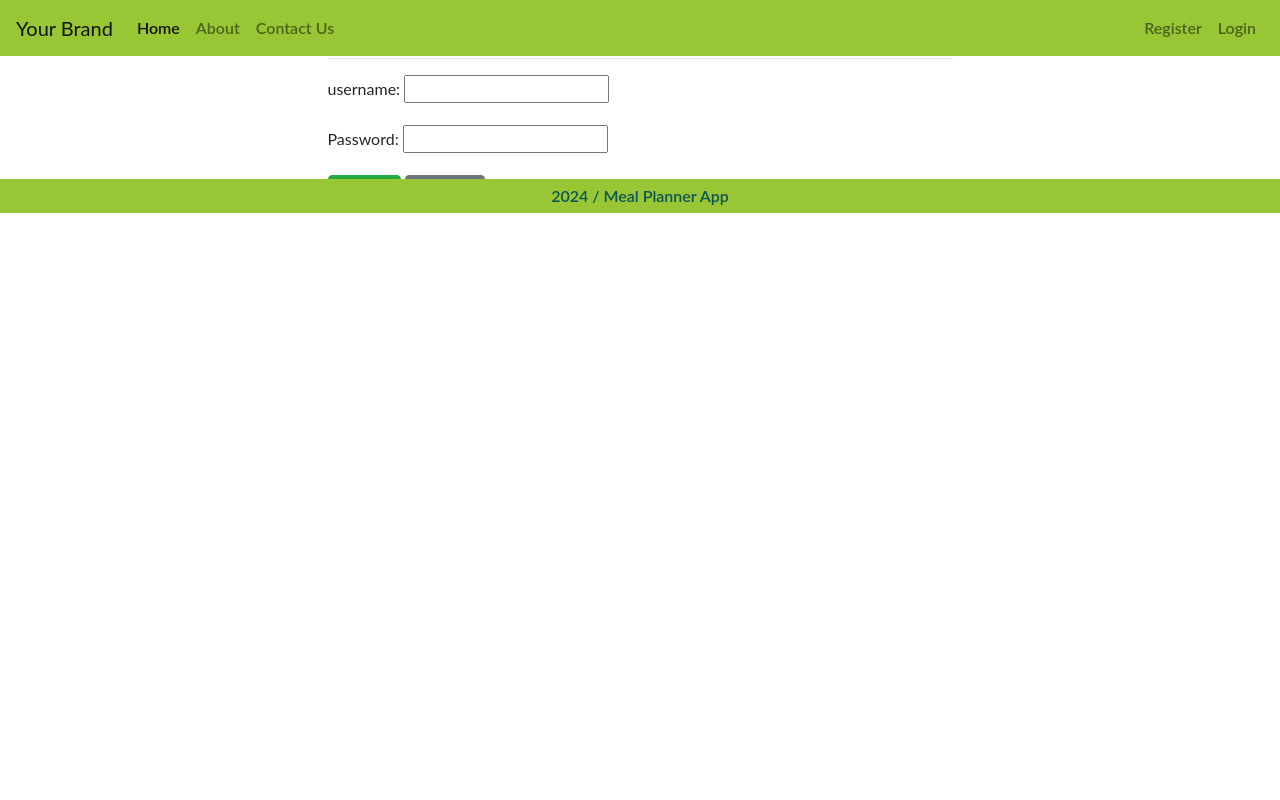
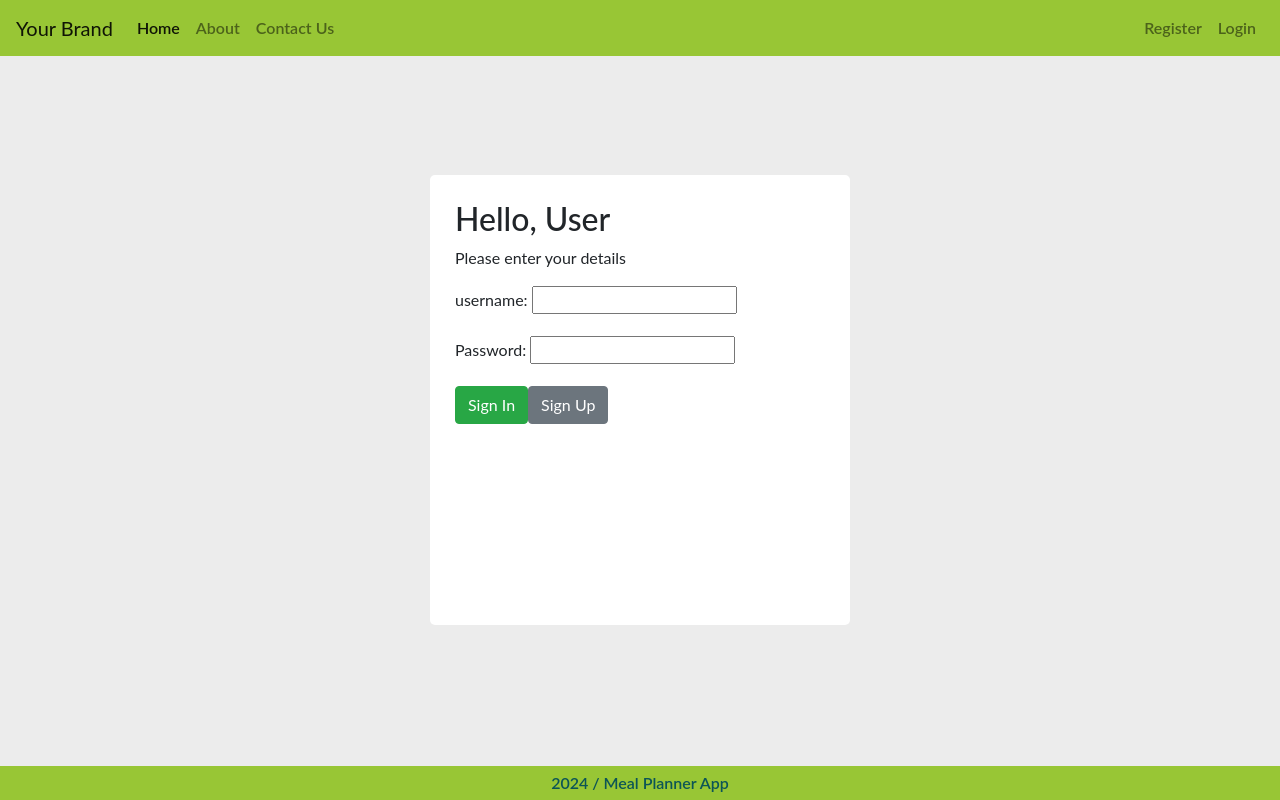
Before and after one commit to Fran-Y/AI_Powered_Meal_Planning_App, a Django app: page /login in a window 1280 px wide. Run offline with Django 4.2, Linux system fonts and the light colour scheme; some libraries are stand-ins or nearby versions.

Commit message:
template updated

```diff
--- a/mealPlanningMain/templates/login.html
+++ b/mealPlanningMain/templates/login.html
@@ -4,22 +4,9 @@
 {% block title %}{% trans 'Login' %}{% endblock %}
 
 {% block content %}
-<div class="row">
-    <div class="col-12 text-center">
-        <h3>{% trans "Sign In" %}</h3>
-    </div>
-</div>
-
-<div class="row">
-    <div class="col-sm-12 col-lg-6 col-md-6 offset-lg-3 offset-md-3">
-        <hr>
-        <form class="login" method="POST" action="{% url 'login' %}">
-            {% csrf_token %}
-            {{ form.as_p }}
-            <button class="btn btn-success" type="submit">{% trans "Sign In" %}</button>
-            <a class="btn btn-secondary" href={% url 'register' %}>{% trans "Sign Up" %}</a>
-        </form>
-    </div>
+<section class="login-form-section">
+        <div class="login-form-section-content">
+            <div class="container">
                 {% if messages %}
                     {% for message in messages %}
                         <div class="alert {{ message.tags }}">
@@ -27,7 +14,49 @@
                         </div>
                     {% endfor %}
                 {% endif %}
+                <form method="POST" action="{% url 'login' %}" id="login-form" class="form-section">
+                    <div class="header-field">
+                        <h2>Hello, User</h2>
+                        <p>Please enter your details</p>
                     </div>
+                    {% csrf_token %}
+                    {{ form.as_p }}
+{#                    <div class="form-field d-flex flex-column my-3">#}
+{#                        <label for="username">Username</label>#}
+{#                        <input type="text" name="username" id="id_username" required>#}
+{#                    </div>#}
+{#                    <div class="form-field d-flex flex-column my-3">#}
+{#                        <label for="password">Password</label>#}
+{#                        <input type="password" name="password" id="id_password" required>#}
+{#                    </div>#}
+                    <div class="form-field d-flex flex-row my-3">
+                        <button class="btn btn-success" type="submit">{% trans "Sign In" %}</button>
+                        <a class="btn btn-secondary" href={% url 'register' %}>{% trans "Sign Up" %}</a>
+                    </div>
+                </form>
+            </div>
+        </div>
+    </section>
+
+{#<div class="row">#}
+{#    <div class="col-12 text-center">#}
+{#        <h3>{% trans "Sign In" %}</h3>#}
+{#    </div>#}
+{#</div>#}
+{##}
+{#<div class="row">#}
+{#    <div class="col-sm-12 col-lg-6 col-md-6 offset-lg-3 offset-md-3">#}
+{#        <hr>#}
+{#        <form class="login" method="POST" action="{% url 'login' %}">#}
+{#            {% csrf_token %}#}
+{#            {{ form.as_p }}#}
+{#            <button class="btn btn-success" type="submit">{% trans "Sign In" %}</button>#}
+{#            <a class="btn btn-secondary" href={% url 'register' %}>{% trans "Sign Up" %}</a>#}
+{#        </form>#}
+{#    </div>#}
+
+
+{#</div>#}
 
 
 <script>
```
Lines whose indentation alone changed are shown as unchanged.
